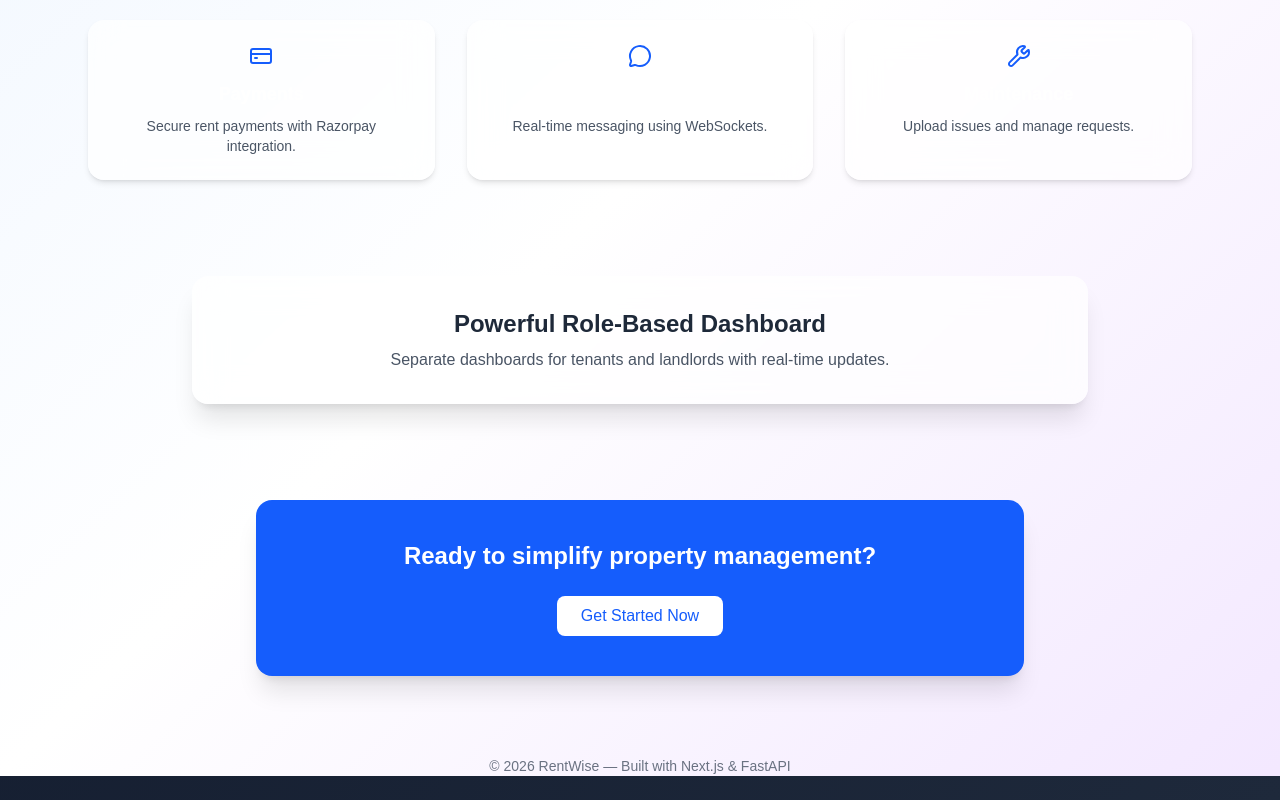
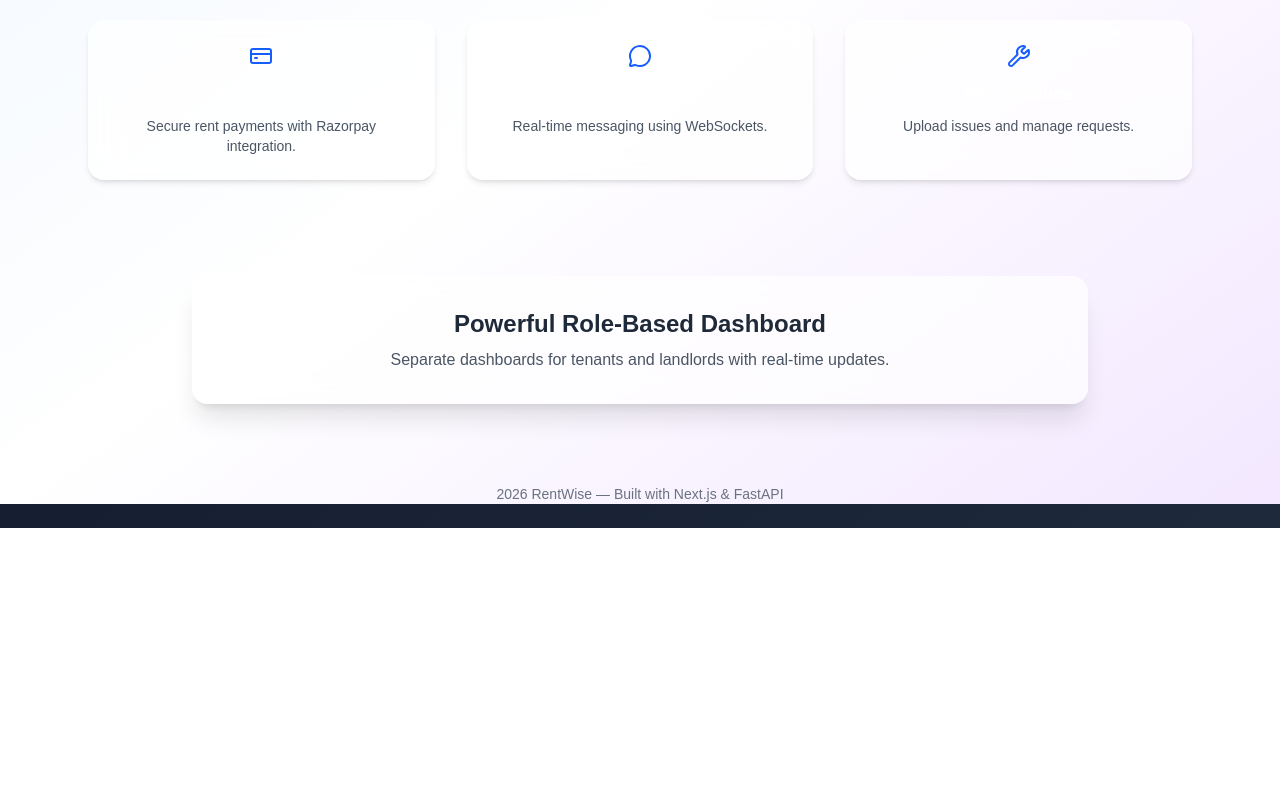
Before and after one commit to Raja18110/rentwise, a Next.js app in the folder frontend/: page / in a window 1280 px wide. Shown: the part 428-1228 px from the top of the page. After the commit the page ends 956 px from the top, so only its background shows below. Built offline with nearby package versions, Linux system fonts and the light colour scheme; no server answers.

Commit message:
ui fixing

```diff
--- a/frontend/app/HomeClient.tsx
+++ b/frontend/app/HomeClient.tsx
@@ -95,28 +95,10 @@ export default function Home() {
 
                 </section>
 
-                {/* CTA */}
-                <section className="mt-24 text-center px-6">
-
-                    <motion.div
-                        initial={{ opacity: 0 }}
-                        whileInView={{ opacity: 1 }}
-                        className="bg-blue-600 text-white p-10 rounded-2xl shadow-xl max-w-3xl mx-auto"
-                    >
-                        <h2 className="text-2xl font-semibold mb-2">
-                            Ready to simplify property management?
-                        </h2>
-
-                        <Link href="/register" className="mt-4 inline-block bg-white text-blue-600 px-6 py-2 rounded-lg hover:scale-105 transition">
-                            Get Started Now
-                        </Link>
-                    </motion.div>
-
-                </section>
 
                 {/* FOOTER */}
                 <footer className="mt-20 mb-6 text-center text-gray-500 text-sm">
-                    © 2026 RentWise — Built with Next.js & FastAPI
+                    2026 RentWise — Built with Next.js & FastAPI
                 </footer>
 
             </div>
```
